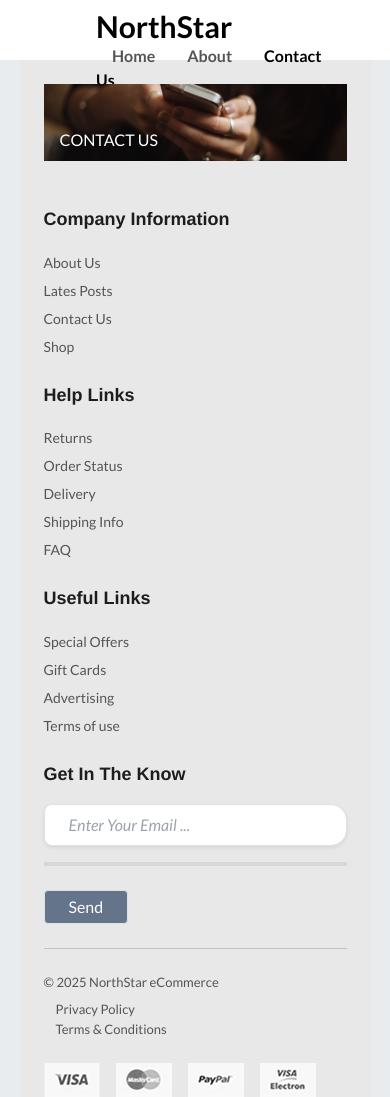
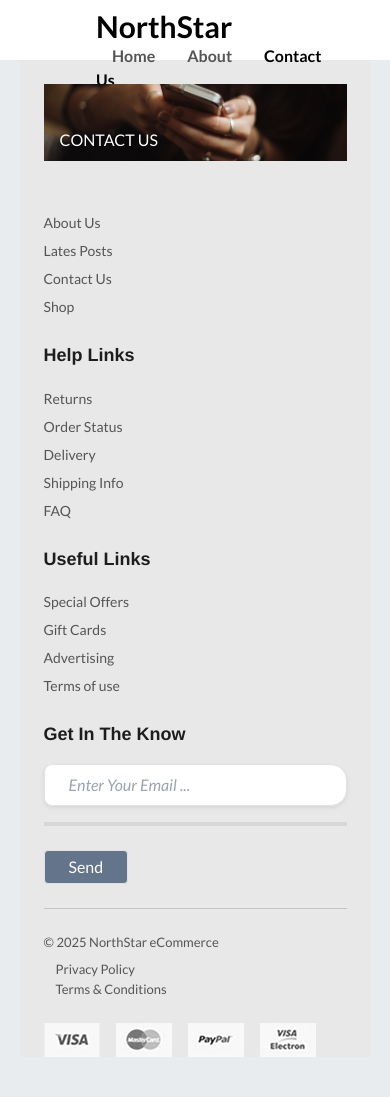
Before and after one commit to DarkRahi999/Brand-eCommerce, a React (Vite) app: page /contact in a window 390 px wide. After the commit the page ends 1057 px from the top, so only its background shows below. Built offline with nearby package versions, Linux system fonts and the light colour scheme; some icons are missing.

Commit message:
input email component create and all done

```diff
--- a/src/Layouts/Footer.jsx
+++ b/src/Layouts/Footer.jsx
@@ -1,11 +1,12 @@
 import Button from "../components/button";
+import InputEmail from '../components/InputEmail'
 //G_---------------{  Footer section  }---------------_G//
 export default function Footer() {
   return (
     <div className="footer p-4">
       <div className="flex flex-col gap-4 md:flex-row mb-4 sm:mb-20">
         <div className="row-1 w-fill md:w-1/4">
-          <h1>Company Information</h1>
+          {/* <h1>Company Information</h1> */}
           <ol className="quick-links">
             <li><a href="http://" className="hover:text-black hover:underline">About Us</a></li>
             <li><a href="http://" className="hover:text-black hover:underline">Lates Posts</a></li>
@@ -34,11 +35,7 @@ export default function Footer() {
         </div>
         <div className="row-1 w-fill md:w-1/4">
           <h1>Get In The Know</h1>
-            <input type="Email" placeholder="Enter Your Email ..." class="w-full px-4 py-2 border border-gray-300 rounded-lg shadow-sm focus:outline-none mb-3 focus:ring-2 placeholder:italic focus:ring-blue-500 rounded-tr-2xl rounded-br-2xl" />
-            <hr className="pb-1 text-neutral-400 border-r-2"/>
-            <div className="flex md:justify-end mt-6">
-              <Button input="Send"/>
-            </div>
+            <InputEmail />
         </div>
       </div>
       <hr className="mb-6 mt-2 rounded-lg" />
--- a/src/components/Button.jsx
+++ b/src/components/Button.jsx
@@ -2,7 +2,7 @@
 export default function Button({input}) {
   return (
     <div>
-      <button className="px-4 py-1 border bg-slate-500 text-white rounded">
+      <button className="px-4 py-1 border bg-slate-500 text-white rounded" type="submit">
         {input}
       </button>
     </div>
--- /dev/null
+++ b/src/components/InputEmail.jsx
@@ -0,0 +1,20 @@
+import { useState } from 'react'
+import Button from './Button'
+const InputEmail = () => {
+    const [Email, SetEmail] = useState('');
+    let ChangeHandel = (e) =>{
+        SetEmail (e.target.value)
+    }
+  return (
+    <form action="">
+        <div>
+            <input onChange={ChangeHandel} value={Email} type="Email" name="Email" id="Email" placeholder="Enter Your Email ..." className="w-full px-4 py-2 border border-gray-300 rounded-lg shadow-sm focus:outline-none mb-3 focus:ring-2 placeholder:italic focus:ring-blue-500 rounded-tr-2xl rounded-br-2xl" required/>
+        </div>
+            <hr className="pb-1 text-neutral-400 border-r-2"/>
+        <div className="flex md:justify-end mt-6">
+          <Button input="Send"/>
+        </div>
+    </form>
+  )
+}
+export default InputEmail;
```
